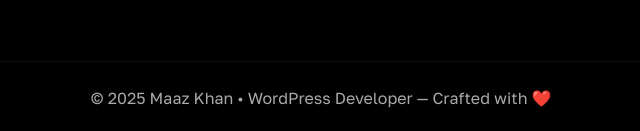
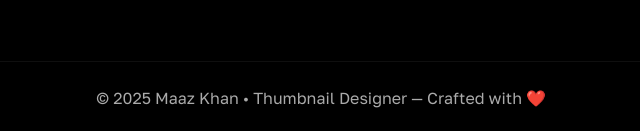
Before and after one commit to thumbnailscraft-hash/maaz-portfolio, a plain HTML site: page gallery.html in a window 1280 px wide. Shown: the part 717-848 px from the top of the page, 319-959 px from the left. Drawn offline with Linux system fonts and the light colour scheme.

Commit message:
Update gallery.html

```diff
--- a/gallery.html
+++ b/gallery.html
@@ -147,7 +147,7 @@
 
   <!-- Footer -->
   <footer style="padding:26px 6%;text-align:center;color:#aaa;border-top:1px solid rgba(255,255,255,0.06);">
-    © 2025 Maaz Khan • WordPress Developer — Crafted with ❤️
+    © 2025 Maaz Khan • Thumbnail Designer — Crafted with ❤️
   </footer>
 
   <!-- WhatsApp Floating Icon -->
```
